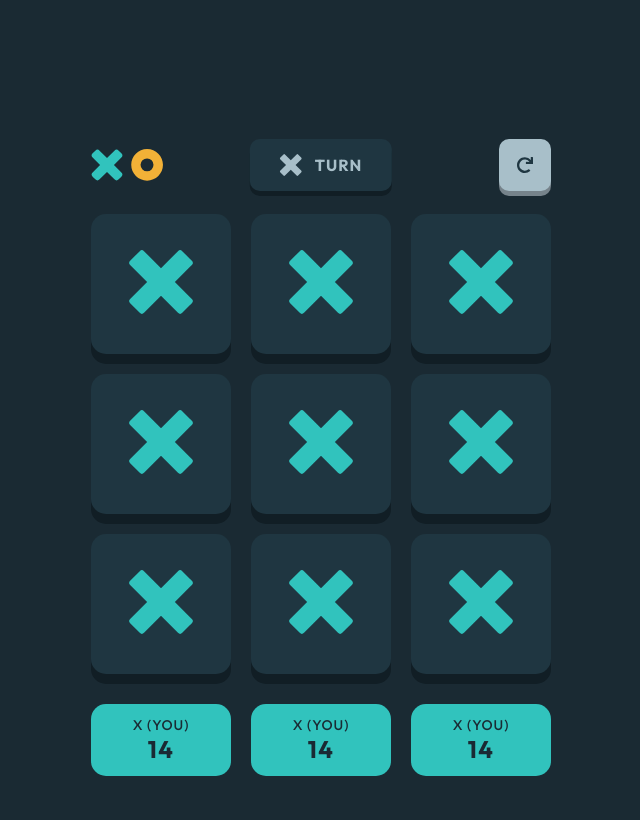
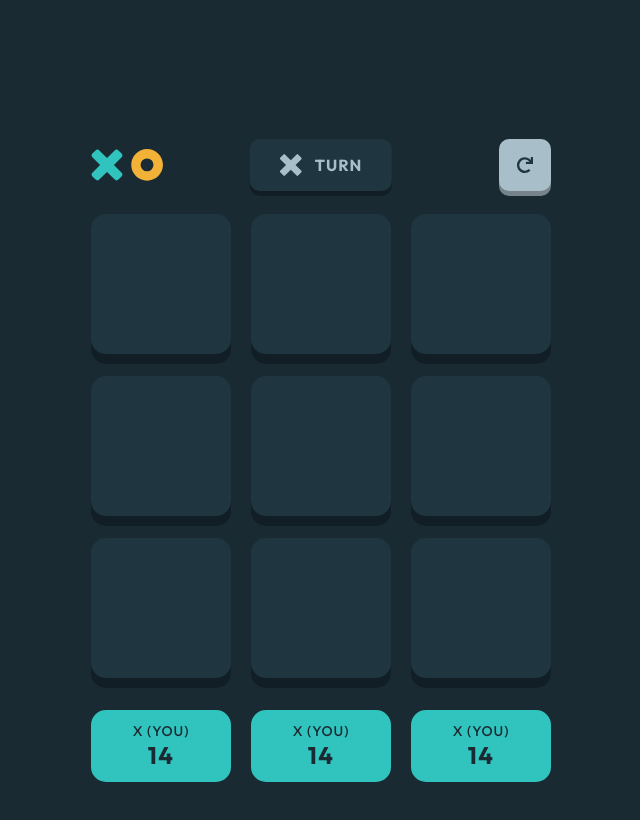
Before and after one commit to yosephwinata/tic-tac-toe, a React (Vite) app: page / in a window 1280 px wide. Both pictures are taken after a click on the button "NEW GAME (VS PLAYER)". Shown: the top 820 px of the page, without its empty margins (319-959 px from the left). Built offline with nearby package versions, Linux system fonts and the light colour scheme.

Commit message:
Add basic reducer

```diff
--- a/src/contexts/SymbolContext.tsx
+++ b/src/contexts/SymbolContext.tsx
@@ -1,4 +1,4 @@
-// ARCHIVED
+// ARCHIVED: Just for future references
 
 import { createContext, useContext, useState, ReactNode } from "react";
 
--- a/src/features/game/XOBoard.tsx
+++ b/src/features/game/XOBoard.tsx
@@ -1,5 +1,6 @@
 import styled from "styled-components";
-import XOSquare from "./XOSquare";
+import XOCell from "./XOCell";
+import { Cell } from "/src/utils/types/types";
 
 const StyledXOBoard = styled.div`
   display: grid;
@@ -9,18 +10,26 @@ const StyledXOBoard = styled.div`
   margin-bottom: 3rem;
 `;
 
-const XOBoard: React.FC = () => {
+interface XOBoardProps {
+  boardState: Cell[][];
+  onCellClick: (rowIndex: number, colIndex: number) => void;
+}
+
+const XOBoard: React.FC<XOBoardProps> = ({ boardState, onCellClick }) => {
   return (
     <StyledXOBoard>
-      <XOSquare />
-      <XOSquare />
-      <XOSquare />
-      <XOSquare />
-      <XOSquare />
-      <XOSquare />
-      <XOSquare />
-      <XOSquare />
-      <XOSquare />
+      {boardState.map((row, rowIndex) =>
+        row.map((value, colIndex) => (
+          <div key={`${rowIndex}-${colIndex}`}>
+            <XOCell
+              value={value}
+              rowIndex={rowIndex}
+              colIndex={colIndex}
+              onCellClick={onCellClick}
+            />
+          </div>
+        ))
+      )}
     </StyledXOBoard>
   );
 };
--- /dev/null
+++ b/src/features/game/XOCell.tsx
@@ -0,0 +1,60 @@
+import styled, { css } from "styled-components";
+import IconXSvg from "/src/svg/IconXSvg";
+import useViewportSize from "/src/hooks/useViewportSize";
+import IconOSvg from "/src/svg/IconOSvg";
+import { Cell } from "/src/utils/types/types";
+
+const StyledXOCell = styled.button<{ disabled: boolean }>`
+  width: 9.6rem;
+  height: 9.6rem;
+  background-color: ${(props) => props.theme.colors.semiDarkNavy};
+  border: none;
+  border-radius: 10px;
+  box-shadow: 0 0.8rem ${(props) => props.theme.colors.veryDarkNavy};
+
+  ${(props) =>
+    props.disabled &&
+    css`
+      cursor: default;
+    `}
+
+  @media (min-width: ${(props) => props.theme.breakpoints.tablet}) {
+    width: 14rem;
+    height: 14rem;
+    border-radius: 15px;
+    box-shadow: 0 1rem ${(props) => props.theme.colors.veryDarkNavy};
+  }
+`;
+
+interface XOCellProps {
+  value: Cell;
+  rowIndex: number;
+  colIndex: number;
+  onCellClick: (rowIndex: number, colIndex: number) => void;
+}
+
+const XOCell: React.FC<XOCellProps> = ({
+  value,
+  rowIndex,
+  colIndex,
+  onCellClick,
+}) => {
+  const { isTablet, isDesktop } = useViewportSize();
+  let width = "4rem";
+  if (isTablet) width = "6.4rem";
+  if (isDesktop) width = "6.4rem";
+
+  const disabled = value !== null;
+
+  return (
+    <StyledXOCell
+      disabled={disabled}
+      onClick={() => onCellClick(rowIndex, colIndex)}
+    >
+      {value === "X" && <IconXSvg width={width} />}
+      {value === "O" && <IconOSvg width={width} />}
+    </StyledXOCell>
+  );
+};
+
+export default XOCell;
--- a/src/features/game/XOSquare.tsx
+++ /dev/null
@@ -1,34 +0,0 @@
-import styled from "styled-components";
-import IconXSvg from "/src/svg/IconXSvg";
-import useViewportSize from "/src/hooks/useViewportSize";
-
-const StyledXOSquare = styled.button`
-  width: 9.6rem;
-  height: 9.6rem;
-  background-color: ${(props) => props.theme.colors.semiDarkNavy};
-  border: none;
-  border-radius: 10px;
-  box-shadow: 0 0.8rem ${(props) => props.theme.colors.veryDarkNavy};
-
-  @media (min-width: ${(props) => props.theme.breakpoints.tablet}) {
-    width: 14rem;
-    height: 14rem;
-    border-radius: 15px;
-    box-shadow: 0 1rem ${(props) => props.theme.colors.veryDarkNavy};
-  }
-`;
-
-const XOSquare: React.FC = () => {
-  const { isTablet, isDesktop } = useViewportSize();
-  let width = "4rem";
-  if (isTablet) width = "6.4rem";
-  if (isDesktop) width = "6.4rem";
-
-  return (
-    <StyledXOSquare>
-      <IconXSvg width={width} />
-    </StyledXOSquare>
-  );
-};
-
-export default XOSquare;
--- a/src/pages/InGame.tsx
+++ b/src/pages/InGame.tsx
@@ -6,7 +6,8 @@ import XOBoard from "../features/game/XOBoard";
 import ScoreCard from "../features/game/ScoreCard";
 import ThreeLinesModal from "../features/game/ThreeLinesModal";
 import TwoLinesModal from "../features/game/TwoLinesModal";
-import { PlayerSymbol } from "../utils/enums/PlayerSymbol";
+import { Cell, PlayerSymbol } from "../utils/types/types";
+import { useReducer } from "react";
 
 const GameContainer = styled.div`
   width: 32.8rem;
@@ -58,11 +59,88 @@ const ScoreCards = styled.div`
   justify-content: space-between;
 `;
 
+type StateType = {
+  status: "playing" | "won" | "lost" | "tied" | "restart";
+  currentPlayer: PlayerSymbol;
+  boardState: Cell[][];
+  player1Score: number;
+  player2Score: number;
+  tiesScore: number;
+};
+
+const initialState: StateType = {
+  status: "playing",
+  currentPlayer: "X",
+  boardState: [
+    [null, null, null],
+    [null, null, null],
+    [null, null, null],
+  ],
+  player1Score: 0,
+  player2Score: 0,
+  tiesScore: 0,
+};
+
+interface UpdateCellPayload {
+  rowIndex: number;
+  colIndex: number;
+  currentPlayer: PlayerSymbol;
+}
+
+type ActionType =
+  | { type: "SWITCH_TURN" }
+  | { type: "UPDATE_BOARD"; payload: UpdateCellPayload }
+  | { type: "INCREMENT_PLAYER1_SCORE" }
+  | { type: "INCREMENT_PLAYER2_SCORE" }
+  | { type: "INCREMENT_TIES_SCORE" };
+
+const reducer = (state: StateType, action: ActionType): StateType => {
+  switch (action.type) {
+    case "SWITCH_TURN": {
+      let nextPlayer: PlayerSymbol;
+      if (state.currentPlayer === "X") nextPlayer = "O";
+      else nextPlayer = "X";
+
+      return { ...state, currentPlayer: nextPlayer };
+    }
+    case "UPDATE_BOARD": {
+      const newBoardState = state.boardState;
+      newBoardState[action.payload.rowIndex][action.payload.colIndex] =
+        action.payload.currentPlayer;
+      return { ...state, boardState: newBoardState };
+    }
+    default:
+      throw new Error("Action unkonwn");
+  }
+};
+
 interface InGameProps {
   player1Symbol: PlayerSymbol;
 }
 
 const InGame: React.FC<InGameProps> = ({ player1Symbol }) => {
+  const [
+    {
+      status,
+      currentPlayer,
+      boardState,
+      player1Score,
+      player2Score,
+      tiesScore,
+    },
+    dispatch,
+  ] = useReducer(reducer, initialState);
+
+  const handleCellClick = (rowIndex: number, colIndex: number) => {
+    const payload = {
+      rowIndex,
+      colIndex,
+      currentPlayer,
+    };
+    dispatch({ type: "UPDATE_BOARD", payload });
+    dispatch({ type: "SWITCH_TURN" });
+  };
+
   return (
     <GameContainer>
       <TopBar>
@@ -72,7 +150,7 @@ const InGame: React.FC<InGameProps> = ({ player1Symbol }) => {
           <RestartSvg width="1.6rem" />
         </RestartButton>
       </TopBar>
-      <XOBoard />
+      <XOBoard boardState={boardState} onCellClick={handleCellClick} />
       <ScoreCards>
         <ScoreCard />
         <ScoreCard />
--- a/src/utils/types/types.ts
+++ b/src/utils/types/types.ts
@@ -1,2 +1,3 @@
 export type CurrentPage = "mainMenu" | "inGame";
 export type PlayerSymbol = "X" | "O";
+export type Cell = PlayerSymbol | null;
```
